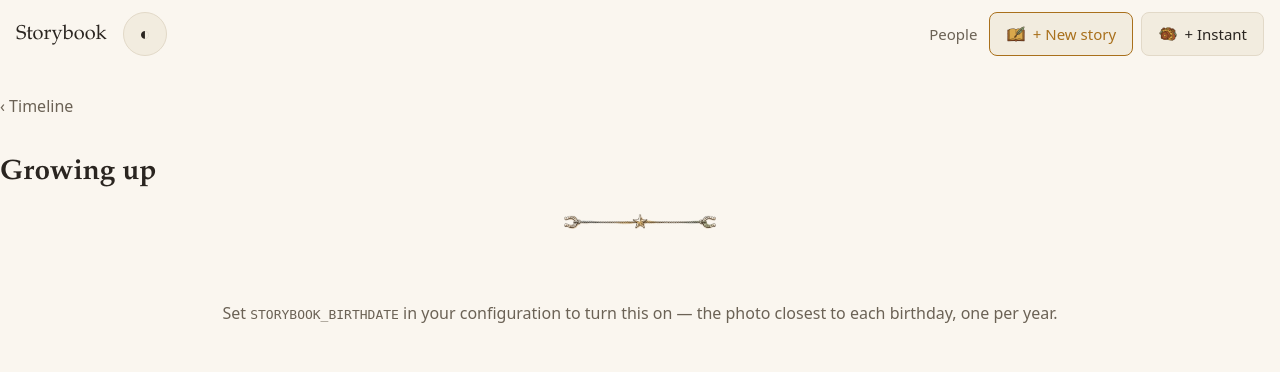
After one commit to Choupatate/YetAnotherProject, a Flask app: page /growth in a window 1280 px wide. The commit adds this page. Shown: the top 372 px of the page. Run offline with Flask 3, Linux system fonts and the light colour scheme; the visitor is signed in with stand-in values (Sample User, id 1); some libraries are stand-ins or nearby versions.

Commit message:
Add Growing up: the photo nearest each birthday (F29) (#41)
Pure derived view over cover photos that already exist: for every
birthday from birth to today (using STORYBOOK_BIRTHDATE, same source F3's
age labels already use), /growth shows whichever readable story's cover
lands closest to that date, oldest first. Linked from the timeline once
a birthdate is configured and at least one photo exists.

Co-authored-by: Claude <noreply@anthropic.com>

```diff
--- a/app/routes_pages.py
+++ b/app/routes_pages.py
@@ -127,6 +127,7 @@ def timeline():
     authors, author_colors = _authors_and_colors()
     all_people = people.list_people(_people_dir())
     people_by_slug = {p.slug: p for p in all_people}
+    birthdate = current_app.config.get("BIRTHDATE")
     return render_template(
         "timeline.html",
         years=sorted(years.items()),
@@ -136,13 +137,23 @@ def timeline():
         draft_count=draft_count,
         archived_count=archived_count,
         today=today,
-        birthdate=current_app.config.get("BIRTHDATE"),
+        birthdate=birthdate,
         on_this_day=storage.on_this_day(all_stories, today),
         birthdays_today=life_events.birthdays_today(all_people, today),
         union_anniversaries_today=life_events.union_anniversaries_today(all_people, today),
         people_by_slug=people_by_slug,
         has_firsts=bool(storage.stories_with_milestones(all_stories)),
+        has_growth=bool(birthdate and storage.growth_photos(all_stories, birthdate, today)),
     )
+
+
+@bp.route("/growth")
+@login_required
+def growth():
+    all_stories = storage.list_stories(current_app.config["STORIES_DIR"])
+    birthdate = current_app.config.get("BIRTHDATE")
+    photos = storage.growth_photos(all_stories, birthdate) if birthdate else []
+    return render_template("growth.html", photos=photos, birthdate=birthdate)
 
 
 @bp.route("/firsts")
--- a/app/static/css/main.css
+++ b/app/static/css/main.css
@@ -906,7 +906,8 @@ mark {
 .history__back a,
 .tree__back a,
 .almanac__back a,
-.firsts__back a {
+.firsts__back a,
+.growth__back a {
   display: inline-flex;
   align-items: center;
   min-height: 44px;
@@ -3485,6 +3486,69 @@ img.family-chip__thumb {
 .firsts__story-title {
   font-family: var(--font-sans);
   font-size: 0.8125rem;
+  color: var(--color-text-dim);
+}
+
+/* ---------------------------------------------------------------------- */
+/* Growing up (F29) — the photo nearest each birthday, one per year        */
+/* ---------------------------------------------------------------------- */
+
+.growth {
+  display: flex;
+  flex-direction: column;
+}
+
+.growth__title {
+  font-family: var(--font-serif);
+  font-size: 1.75rem;
+  margin: 0.5rem 0 1rem;
+}
+
+.growth__flourish {
+  margin: 0 auto 1.25rem;
+}
+
+.growth__empty {
+  color: var(--color-text-dim);
+  font-family: var(--font-sans);
+  padding: 2rem 0;
+  text-align: center;
+}
+
+.growth__grid {
+  list-style: none;
+  margin: 0;
+  padding: 0;
+  display: grid;
+  grid-template-columns: repeat(auto-fill, minmax(9rem, 1fr));
+  gap: 1rem;
+}
+
+.growth__card-link {
+  display: flex;
+  flex-direction: column;
+  gap: 0.3rem;
+  text-decoration: none;
+}
+
+.growth__photo {
+  width: 100%;
+  aspect-ratio: 1 / 1;
+  object-fit: cover;
+  border-radius: 0.5rem;
+  border: 1px solid var(--color-border);
+  filter: var(--photo-filter);
+}
+
+.growth__age {
+  font-family: var(--font-serif);
+  font-size: 0.9375rem;
+  color: var(--color-text);
+}
+
+.growth__caption {
+  font-family: var(--font-sans);
+  font-size: 0.75rem;
   color: var(--color-text-dim);
 }
 
--- a/app/storage.py
+++ b/app/storage.py
@@ -293,6 +293,34 @@ def stories_with_milestones(stories: list[Story]) -> list[Story]:
     """Readable stories with a `milestone` set, date-ascending (FEATURES.md
     F28) — the register of firsts, in the order they actually happened."""
     return [s for s in readable_stories(stories) if s.milestone]
+
+
+def growth_photos(stories: list[Story], birthdate: date_cls,
+                   today: Optional[date_cls] = None) -> list[dict]:
+    """For every birthday from birth to today (FEATURES.md F29), the
+    readable story with a cover photo whose date lands closest to that
+    birthday — "watch them grow" in one glance. Empty if no readable story
+    has a cover yet. Each entry is `{"age", "birthday", "story"}`."""
+    if today is None:
+        today = date_cls.today()
+    candidates = [s for s in readable_stories(stories, today) if s.cover]
+    if not candidates:
+        return []
+
+    result = []
+    age = 0
+    while True:
+        try:
+            birthday = birthdate.replace(year=birthdate.year + age)
+        except ValueError:
+            # Feb 29 birthdate, non-leap year -> Mar 1, same makeup rule on_this_day uses.
+            birthday = date_cls(birthdate.year + age, 3, 1)
+        if birthday > today:
+            break
+        nearest = min(candidates, key=lambda s: abs((s.date - birthday).days))
+        result.append({"age": age, "birthday": birthday, "story": nearest})
+        age += 1
+    return result
 
 
 def is_sealed(story: Story, today: Optional[date_cls] = None) -> bool:
--- /dev/null
+++ b/app/templates/growth.html
@@ -0,0 +1,34 @@
+{% extends "base.html" %}
+{% block title %}Growing up — {{ app_title }}{% endblock %}
+{% block body_class %}page-growth{% endblock %}
+{% block content %}
+<div class="growth">
+  <p class="growth__back"><a href="{{ url_for('pages.timeline') }}">&lsaquo; Timeline</a></p>
+  <h1 class="growth__title">Growing up</h1>
+  <hr class="story__flourish growth__flourish" aria-hidden="true">
+  {% if not birthdate %}
+  <p class="growth__empty">
+    Set <code>STORYBOOK_BIRTHDATE</code> in your configuration to turn
+    this on — the photo closest to each birthday, one per year.
+  </p>
+  {% elif not photos %}
+  <p class="growth__empty">
+    Add a cover photo to a story and it'll take its place here — the
+    photo nearest each birthday, one per year, watching them grow in one
+    glance.
+  </p>
+  {% else %}
+  <ul class="growth__grid">
+    {% for entry in photos %}
+    <li class="growth__card">
+      <a class="growth__card-link" href="{{ url_for('pages.story', story_id=entry.story.id) }}">
+        <img class="growth__photo" src="{{ url_for('pages.story_media', story_id=entry.story.id, filename=thumb_filename(entry.story.cover)) }}" alt="" loading="lazy">
+        <span class="growth__age">{{ "Newborn" if entry.age == 0 else "Turning " ~ entry.age }}</span>
+        <span class="growth__caption">{{ entry.story.date.strftime('%B %-d, %Y') }} &middot; {{ entry.story.title }}</span>
+      </a>
+    </li>
+    {% endfor %}
+  </ul>
+  {% endif %}
+</div>
+{% endblock %}
--- a/app/templates/timeline.html
+++ b/app/templates/timeline.html
@@ -131,6 +131,10 @@
   <a href="{{ url_for('pages.firsts') }}">Firsts</a>
   &middot;
   {% endif %}
+  {% if has_growth %}
+  <a href="{{ url_for('pages.growth') }}">Growing up</a>
+  &middot;
+  {% endif %}
   <a href="{{ url_for('pages.random_page') }}">Open a page at random</a>
   &middot;
   <a href="{{ url_for('pages.book') }}">Read as a book</a>
```
Also changed, not shown: FEATURES.md (+50 -0 lines), tests/test_growth.py (added, +81 -0 lines), tests/test_storage.py (+69 -0 lines), README.md.
